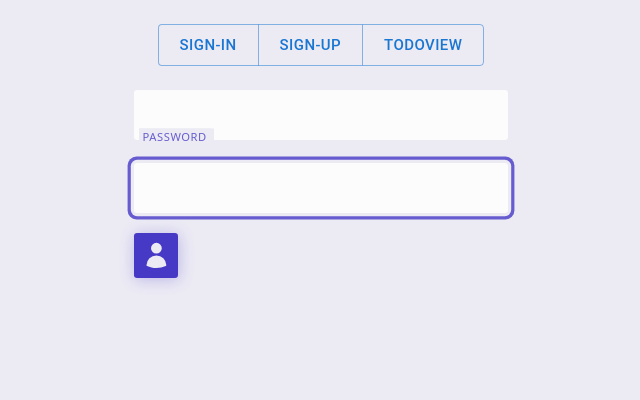
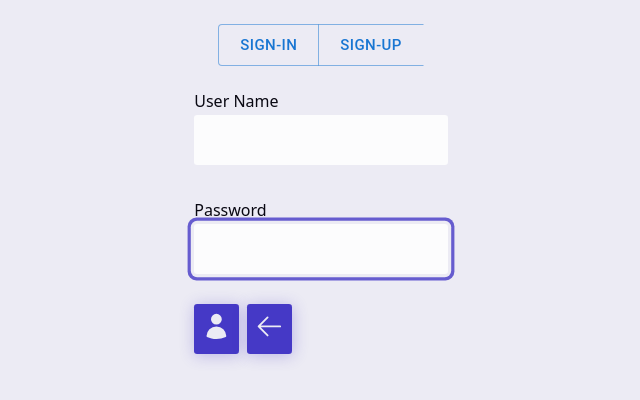
Before and after one commit to TmpOrgSpringBootToDo/ToDoFrontEnd, a React (Create React App) app: page / in a window 1280 px wide. Shown: the top 400 px of the page, without its empty margins (319-959 px from the left). Built offline with nearby package versions, Linux system fonts and the light colour scheme.

Commit message:
Finalize

```diff
--- a/src/components/Login.jsx
+++ b/src/components/Login.jsx
@@ -1,5 +1,6 @@
 import {useState} from "react";
 import {UserIcon} from "@heroicons/react/24/solid";
+import {ArrowLeftIcon} from "@heroicons/react/24/solid";
 import styles from './SignUp.module.css';
 
 export const Login = ({addUser}) => {
@@ -7,17 +8,29 @@ export const Login = ({addUser}) => {
     const [password, setPassword] = useState("");
     const handleFormSubmit = (e) => {
         e.preventDefault();
-        addUser({
-            name: userName,
-            checked: false,
-            id: Date.now()
-        })
-        setUserName("")
+        //TODO: Call Login API in LoginHandler.jsx
+        console.log(`Username: ${userName} Password: ${password}`)
+        if(userName==="a" && password==="b"){
+            localStorage.setItem("userId", "d88c65bc-e2b2-4039-bf55-801bfda0dd90")
+            // let btnLogin = document.getElementById("btn-login");
+            // btnLogin.addClass("btn-color");
+            window.location.reload();
+        }
     }
 
+    const logout = () => {
+        localStorage.clear()
+        window.location.reload();
+    }
+
+
+
     return(
-        <form>
+        <form
+            onSubmit={handleFormSubmit}>
+
             <div className={styles.wrapper}>
+                <p className="mod-label">User Name</p>
                 <input
                     type="text"
                     id="userName"
@@ -29,12 +42,12 @@ export const Login = ({addUser}) => {
                     maxLength={20}
 
                 />
-                <label
-                    htmlFor="userName"
-                    className={styles.label}
-                >User Name</label>
+                {/*<label*/}
+                {/*    htmlFor="userName"*/}
+                {/*    className={styles.label}*/}
+                {/*>User Name</label>*/}
 
-
+                <p className="mod-label">Password</p>
                 <input
                     type="password"
                     id="password"
@@ -46,20 +59,32 @@ export const Login = ({addUser}) => {
                     maxLength={20}
 
                 />
-                <label
-                    htmlFor="password"
-                    className={styles.label}
-                >Password</label>
+                {/*<label*/}
+                {/*    htmlFor="password"*/}
+                {/*    className={styles.label}*/}
+                {/*>Password</label>*/}
 
             </div>
+            <div>
 
             <button
+                id="btn-login"
                 className={styles.btn}
                 aria-label="Add Task"
                 type="submit"
             >
                 <UserIcon />
             </button>
+                <button
+                    id="btn-logout"
+                    className={styles.btn}
+                    aria-label="Logout"
+                    type="submit"
+                    onClick={logout}
+                >
+                    <ArrowLeftIcon />
+                </button>
+            </div>
         </form>
     );
 }
--- a/src/components/MainForm.jsx
+++ b/src/components/MainForm.jsx
@@ -46,6 +46,7 @@ const MainForm = ({addTask}) => {
             >
                 <PlusIcon/>
             </button>
+
         </form>
     )
 }
--- a/src/components/NavBar.jsx
+++ b/src/components/NavBar.jsx
@@ -1,10 +1,24 @@
-import React from "react";
+import React, {useEffect, useState} from "react";
 import Button from '@mui/material/Button';
 import ButtonGroup from '@mui/material/ButtonGroup';
 import Box from '@mui/material/Box';
 import {Link} from "react-router-dom";
+import {findAllTasks} from "../handlers/TodoHandler";
 
 export const NavBar = () =>{
+    const [isUser, setUser] = useState(false);
+
+    useEffect(() => {
+        isUserAvailable()
+    }, [])
+
+    const isUserAvailable = () => {
+        const userId = localStorage.getItem("userId")
+        if(userId){
+            setUser(true)
+        }
+    }
+
     return(
         <div>
             <Box
@@ -25,7 +39,7 @@ export const NavBar = () =>{
                     <Link to="/signup">
                         <Button>Sign-Up</Button>
                     </Link>
-                    <Link to="/todo">
+                    <Link to="/todo" className={isUser? 'display-flex' : 'hidden'}>
                         <Button>ToDoView</Button>
                     </Link>
                 </ButtonGroup>
--- a/src/components/SignUp.jsx
+++ b/src/components/SignUp.jsx
@@ -2,8 +2,6 @@ import {useState} from "react";
 import {PlusCircleIcon} from "@heroicons/react/24/solid";
 import styles from './SignUp.module.css';
 import useLocalStorage from "../hooks/useLocalStorage";
-
-
 
 export const SignUp = ({addUser}) => {
     const [userName, setUserName] = useState("");
@@ -28,54 +26,54 @@ export const SignUp = ({addUser}) => {
          onSubmit={handleFormSubmit}
      >
          <div className={styles.wrapper}>
+             <p className="mod-label">User Name</p>
              <input
                  type="text"
                  id="userName"
                  className={styles.input}
                  defaultValue={userName}
-                // onInput={(e) => setUserName(e.target.value)}
                  required
                  autoFocus
                  maxLength={20}
                  placeholder="Enter Task"
                  name="userName"
              />
-             <label
-                 htmlFor="userName"
-                 className={styles.label}
-             >User Name</label>
+             {/*<label*/}
+             {/*    htmlFor="userName"*/}
+             {/*    className={styles.label}*/}
+             {/*>User Name</label>*/}
+             <p>Email</p>
              <input
                  type="email"
                  id="email"
                  className={styles.input}
                  defaultValue={email}
-                 // onInput={(e) => setEmail(e.target.value)}
                  required
                  autoFocus
                  maxLength={20}
                  placeholder="Enter Task"
                  name="email"
              />
-             <label
-                 htmlFor="email"
-                 className={styles.label}
-             >Email</label>
+             {/*<label*/}
+             {/*    htmlFor="email"*/}
+             {/*    className={styles.label}*/}
+             {/*>Email</label>*/}
+             <p>Password</p>
              <input
                  type="password"
                  id="password"
                  className={styles.input}
                  defaultValue={password}
-                 // onInput={(e) => setPassword(e.target.value)}
                  required
                  autoFocus
                  maxLength={20}
                  placeholder="Enter Task"
                  name="password"
              />
-             <label
-                 htmlFor="password"
-                 className={styles.label}
-             >Password</label>
+             {/*<label*/}
+             {/*    htmlFor="password"*/}
+             {/*    className={styles.label}*/}
+             {/*>Password</label>*/}
 
          </div>
 
@@ -86,6 +84,7 @@ export const SignUp = ({addUser}) => {
          >
              <PlusCircleIcon />
          </button>
+
      </form>
 
    );
--- a/src/components/SignUp.module.css
+++ b/src/components/SignUp.module.css
@@ -28,6 +28,24 @@ hr {
 
 .btn {
     max-width: fit-content;
+    /*display: flex;*/
+    margin-right: 8px;
+    place-items: center;
+    gap: 0.5em;
+    background-color: hsl(var(--accent));
+    color: hsl(var(--bg));
+    text-decoration: none;
+    padding: 0.5em;
+    border-radius: var(--_radius);
+    box-shadow: 0.05em 0.1em 0.9em hsl(var(--accent) / 0.3),
+    0 0 0 -0.1em hsl(var(--bg)), 0 0 0 -0.2em hsl(var(--accent));
+    transition: box-shadow var(--_tspeed_fast) var(--_ttype_squish),
+    background-color var(--_tspeed_fast) var(--_ttype_squish);
+}
+
+.btn-sp {
+
+    max-width: fit-content;
     display: flex;
     place-items: center;
     gap: 0.5em;
@@ -40,6 +58,7 @@ hr {
     0 0 0 -0.1em hsl(var(--bg)), 0 0 0 -0.2em hsl(var(--accent));
     transition: box-shadow var(--_tspeed_fast) var(--_ttype_squish),
     background-color var(--_tspeed_fast) var(--_ttype_squish);
+
 }
 
 .btn :where(svg, img, span) {
@@ -70,7 +89,7 @@ hr {
     border: none;
     border-radius: var(--_radius);
     padding: 0.35em 0.55em;
-    margin-bottom: 20px;
+    margin-bottom: 30px;
     height: 50px;
     width: 100%;
     background-color: hsl(var(--muted));
@@ -113,3 +132,8 @@ hr {
     border: 0.1em solid hsl(var(--accent) / 0.3);
     box-shadow: 0 -1em 3em hsl(var(--muted)), 0 1em 3em hsl(var(--accent) / 0.2);
 }
+.mod-label{
+    color: purple;
+    font-weight: bold;
+    font-size: 1.5rem;
+}
--- a/src/handlers/TodoHandler.jsx
+++ b/src/handlers/TodoHandler.jsx
@@ -10,7 +10,8 @@ import {get, post, patch, destroy} from "./APIHandler";
  * @param userId
  */
 const findAllTasks = (userId, callback) => {
-    const findAllURL = `http://localhost:8080/todo/api/v1/users/${userId}/todo`
+    const useId = localStorage.getItem("userId")
+    const findAllURL = `http://localhost:8080/todo/api/v1/users/${useId}/todo`
     get(
         findAllURL,
         (err, res) => {
@@ -34,7 +35,8 @@ const findAllTasks = (userId, callback) => {
 }
 
 const saveTask = (todoTask) => {
-    const userId = "d88c65bc-e2b2-4039-bf55-801bfda0dd90"
+    // const userId = "d88c65bc-e2b2-4039-bf55-801bfda0dd90"
+    const userId = localStorage.getItem("userId")
     post(
         `http://localhost:8080/todo/api/v1/users/${userId}/todo`,
         {
@@ -54,7 +56,8 @@ const saveTask = (todoTask) => {
 
 
 const editTask = (taskId, todoTask, callback) => {
-    const userId = "d88c65bc-e2b2-4039-bf55-801bfda0dd90"
+    // const userId = "d88c65bc-e2b2-4039-bf55-801bfda0dd90"
+    const userId = localStorage.getItem("userId")
     const updateUrl = `http://localhost:8080/todo/api/v1/users/${userId}/todo/${taskId}`
     patch(
         updateUrl,
@@ -76,7 +79,8 @@ const editTask = (taskId, todoTask, callback) => {
 }
 
 const deleteTask = (userId, taskId) => {
-    const deleteUrl = `http://localhost:8080/todo/api/v1/users/${userId}/todo/${taskId}`
+    const useId = localStorage.getItem("userId")
+    const deleteUrl = `http://localhost:8080/todo/api/v1/users/${useId}/todo/${taskId}`
     destroy(deleteUrl, (err, msg) => {
         if(err){
             // TODO: Handle error
--- a/src/index.css
+++ b/src/index.css
@@ -84,6 +84,7 @@ label {
     --_size: 1.3rem;
   }
 }
+
 
 /* prefers reduced motion */
 @media (prefers-reduced-motion: reduce) {
@@ -241,3 +242,14 @@ hr {
   border: 0.1em solid hsl(var(--accent) / 0.3);
   box-shadow: 0 -1em 3em hsl(var(--muted)), 0 1em 3em hsl(var(--accent) / 0.2);
 }
+.btn-color{
+  background-color: mediumvioletred;
+}
+
+.hidden{
+  display: none;
+}
+
+.display-flex{
+  display: flex;
+}
```
Also changed, not shown: src/handlers/LoginHandler.jsx (added, +20 -0 lines).
